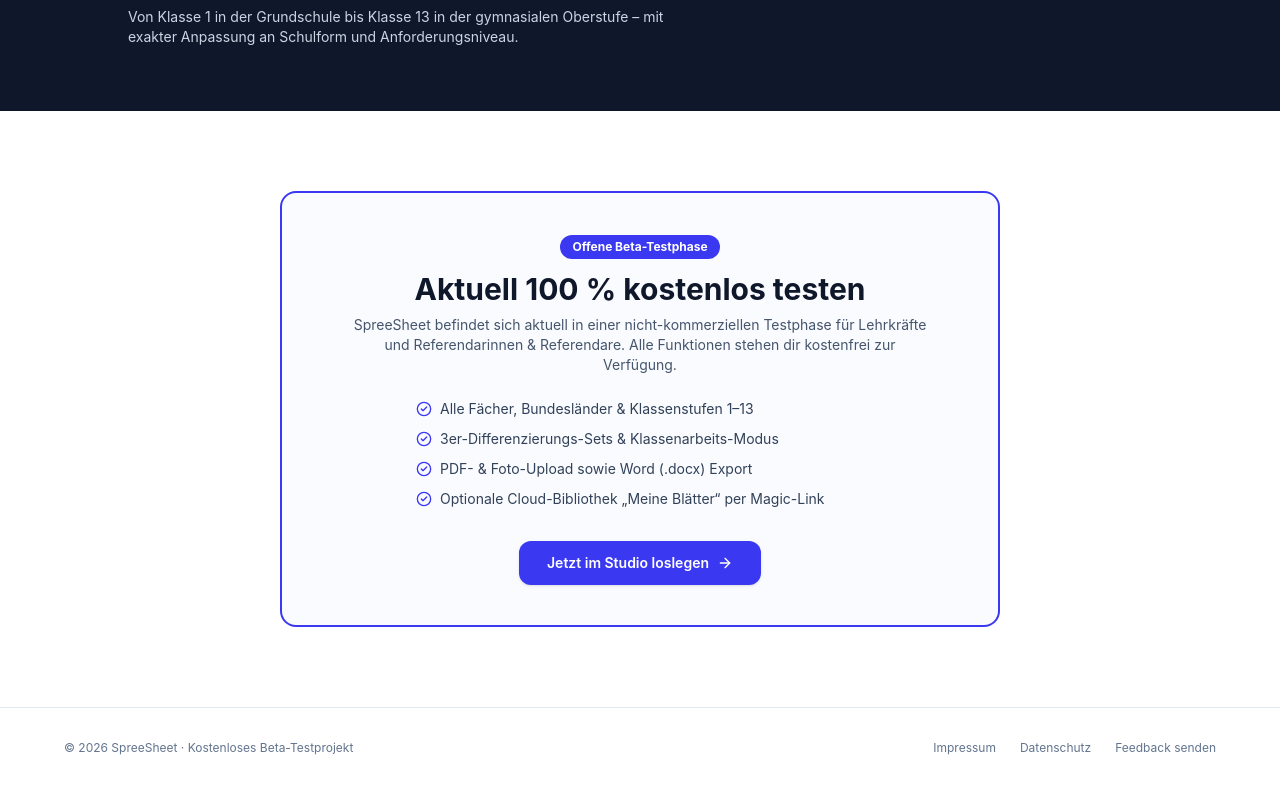
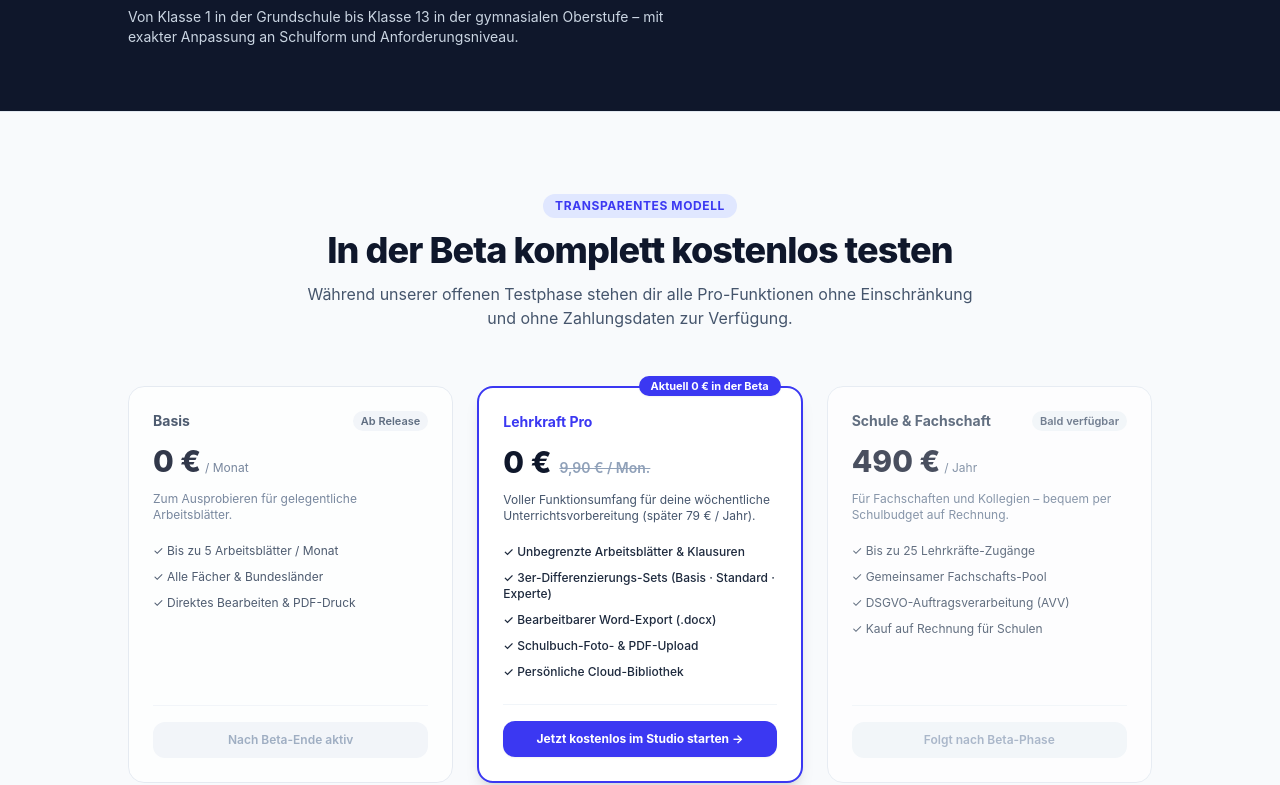
Before and after one commit to paulyaghy06-rgb/berlin-arbeitsblatt, a Next.js app: page / in a window 1280 px wide. Shown: the part 2255-3040 px from the top of the page. Built offline with nearby package versions, Linux system fonts and the light colour scheme.

Commit message:
Replace beta section with 3-tier pricing section anchored to #preise

```diff
--- a/app/page.tsx
+++ b/app/page.tsx
@@ -164,43 +164,111 @@ export default function LandingPage() {
       </section>
 
       {/* KOSTENLOSER BETA-TEST */}
-      <section id="beta" className="py-20 px-6 max-w-3xl mx-auto w-full">
-        <div className="p-8 md:p-10 rounded-2xl border-2 border-[#3B38F2] bg-indigo-50/30 text-center">
-          <span className="inline-block bg-[#3B38F2] text-white text-xs font-bold px-3 py-1 rounded-full mb-3">
-            Offene Beta-Testphase
+      <section id="preise" className="py-20 bg-slate-50 border-t border-slate-200 px-6 scroll-mt-16">
+        <div className="max-w-5xl mx-auto">
+          <div className="text-center max-w-2xl mx-auto mb-14">
+            <span className="inline-block text-xs font-bold uppercase tracking-wider text-[#3B38F2] bg-indigo-100 px-3 py-1 rounded-full mb-3">
+              Transparentes Modell
             </span>
-          <h2 className="text-3xl font-bold">Aktuell 100 % kostenlos testen</h2>
-          <p className="text-slate-600 text-sm mt-2 max-w-xl mx-auto">
-            SpreeSheet befindet sich aktuell in einer nicht-kommerziellen Testphase für Lehrkräfte
-            und Referendarinnen & Referendare. Alle Funktionen stehen dir kostenfrei zur Verfügung.
+            <h2 className="text-3xl md:text-4xl font-extrabold tracking-tight text-slate-900">
+              In der Beta komplett kostenlos testen
+            </h2>
+            <p className="text-slate-600 mt-3 text-sm md:text-base">
+              Während unserer offenen Testphase stehen dir alle Pro-Funktionen ohne Einschränkung und ohne Zahlungsdaten zur Verfügung.
             </p>
+          </div>
 
-          <ul className="mt-6 space-y-2.5 text-sm text-slate-700 max-w-md mx-auto text-left">
-            <li className="flex items-center gap-2">
-              <CheckCircle2 className="w-4 h-4 text-[#3B38F2] shrink-0" />
-              Alle Fächer, Bundesländer & Klassenstufen 1–13
-            </li>
-            <li className="flex items-center gap-2">
-              <CheckCircle2 className="w-4 h-4 text-[#3B38F2] shrink-0" />
-              3er-Differenzierungs-Sets & Klassenarbeits-Modus
-            </li>
-            <li className="flex items-center gap-2">
-              <CheckCircle2 className="w-4 h-4 text-[#3B38F2] shrink-0" />
-              PDF- & Foto-Upload sowie Word (.docx) Export
-            </li>
-            <li className="flex items-center gap-2">
-              <CheckCircle2 className="w-4 h-4 text-[#3B38F2] shrink-0" />
-              Optionale Cloud-Bibliothek „Meine Blätter“ per Magic-Link
-            </li>
+          <div className="grid md:grid-cols-3 gap-6 items-stretch">
+            <div className="bg-white rounded-2xl border border-slate-200 p-6 flex flex-col justify-between opacity-85">
+              <div>
+                <div className="flex items-center justify-between mb-2">
+                  <span className="text-sm font-bold text-slate-700">Basis</span>
+                  <span className="text-[11px] font-semibold bg-slate-100 text-slate-600 px-2 py-0.5 rounded-full">
+                    Ab Release
+                  </span>
+                </div>
+                <div className="flex items-baseline gap-1 my-3">
+                  <span className="text-3xl font-extrabold text-slate-900">0 €</span>
+                  <span className="text-xs text-slate-500">/ Monat</span>
+                </div>
+                <p className="text-xs text-slate-500 mb-5">
+                  Zum Ausprobieren für gelegentliche Arbeitsblätter.
+                </p>
+                <ul className="space-y-2.5 text-xs text-slate-700">
+                  <li>✓ Bis zu 5 Arbeitsblätter / Monat</li>
+                  <li>✓ Alle Fächer & Bundesländer</li>
+                  <li>✓ Direktes Bearbeiten & PDF-Druck</li>
                 </ul>
+              </div>
+              <div className="mt-6 pt-4 border-t border-slate-100">
+                <span className="block w-full text-center py-2.5 rounded-xl bg-slate-100 text-slate-400 text-xs font-semibold cursor-not-allowed">
+                  Nach Beta-Ende aktiv
+                </span>
+              </div>
+            </div>
 
+            <div className="bg-white rounded-2xl border-2 border-[#3B38F2] p-6 shadow-lg flex flex-col justify-between relative">
+              <div className="absolute -top-3 right-5 bg-[#3B38F2] text-white text-[11px] font-bold px-3 py-0.5 rounded-full shadow-xs">
+                Aktuell 0 € in der Beta
+              </div>
+              <div>
+                <div className="flex items-center justify-between mb-2">
+                  <span className="text-sm font-bold text-[#3B38F2]">Lehrkraft Pro</span>
+                </div>
+                <div className="flex items-baseline gap-2 my-3">
+                  <span className="text-3xl font-extrabold text-slate-900">0 €</span>
+                  <span className="text-sm font-semibold text-slate-400 line-through">9,90 € / Mon.</span>
+                </div>
+                <p className="text-xs text-slate-600 mb-5">
+                  Voller Funktionsumfang für deine wöchentliche Unterrichtsvorbereitung (später 79 € / Jahr).
+                </p>
+                <ul className="space-y-2.5 text-xs text-slate-800 font-medium">
+                  <li>✓ Unbegrenzte Arbeitsblätter & Klausuren</li>
+                  <li>✓ 3er-Differenzierungs-Sets (Basis · Standard · Experte)</li>
+                  <li>✓ Bearbeitbarer Word-Export (.docx)</li>
+                  <li>✓ Schulbuch-Foto- & PDF-Upload</li>
+                  <li>✓ Persönliche Cloud-Bibliothek</li>
+                </ul>
+              </div>
+              <div className="mt-6 pt-4 border-t border-slate-100">
                 <Link
                   href="/app"
-            className="mt-8 inline-flex items-center justify-center gap-2 px-7 py-3 rounded-xl bg-[#3B38F2] text-white font-semibold text-sm hover:opacity-95 transition shadow-sm"
+                  className="block w-full text-center py-2.5 rounded-xl bg-[#3B38F2] hover:opacity-95 text-white text-xs font-bold transition shadow-xs"
                 >
-            Jetzt im Studio loslegen
-            <ArrowRight className="w-4 h-4" />
+                  Jetzt kostenlos im Studio starten →
                 </Link>
+              </div>
+            </div>
+
+            <div className="bg-white rounded-2xl border border-slate-200 p-6 flex flex-col justify-between opacity-75">
+              <div>
+                <div className="flex items-center justify-between mb-2">
+                  <span className="text-sm font-bold text-slate-700">Schule & Fachschaft</span>
+                  <span className="text-[11px] font-semibold bg-slate-100 text-slate-600 px-2 py-0.5 rounded-full">
+                    Bald verfügbar
+                  </span>
+                </div>
+                <div className="flex items-baseline gap-1 my-3">
+                  <span className="text-3xl font-extrabold text-slate-900">490 €</span>
+                  <span className="text-xs text-slate-500">/ Jahr</span>
+                </div>
+                <p className="text-xs text-slate-500 mb-5">
+                  Für Fachschaften und Kollegien – bequem per Schulbudget auf Rechnung.
+                </p>
+                <ul className="space-y-2.5 text-xs text-slate-700">
+                  <li>✓ Bis zu 25 Lehrkräfte-Zugänge</li>
+                  <li>✓ Gemeinsamer Fachschafts-Pool</li>
+                  <li>✓ DSGVO-Auftragsverarbeitung (AVV)</li>
+                  <li>✓ Kauf auf Rechnung für Schulen</li>
+                </ul>
+              </div>
+              <div className="mt-6 pt-4 border-t border-slate-100">
+                <span className="block w-full text-center py-2.5 rounded-xl bg-slate-100 text-slate-400 text-xs font-semibold cursor-not-allowed">
+                  Folgt nach Beta-Phase
+                </span>
+              </div>
+            </div>
+          </div>
         </div>
       </section>
 
```
Lines whose indentation alone changed are shown as unchanged.
